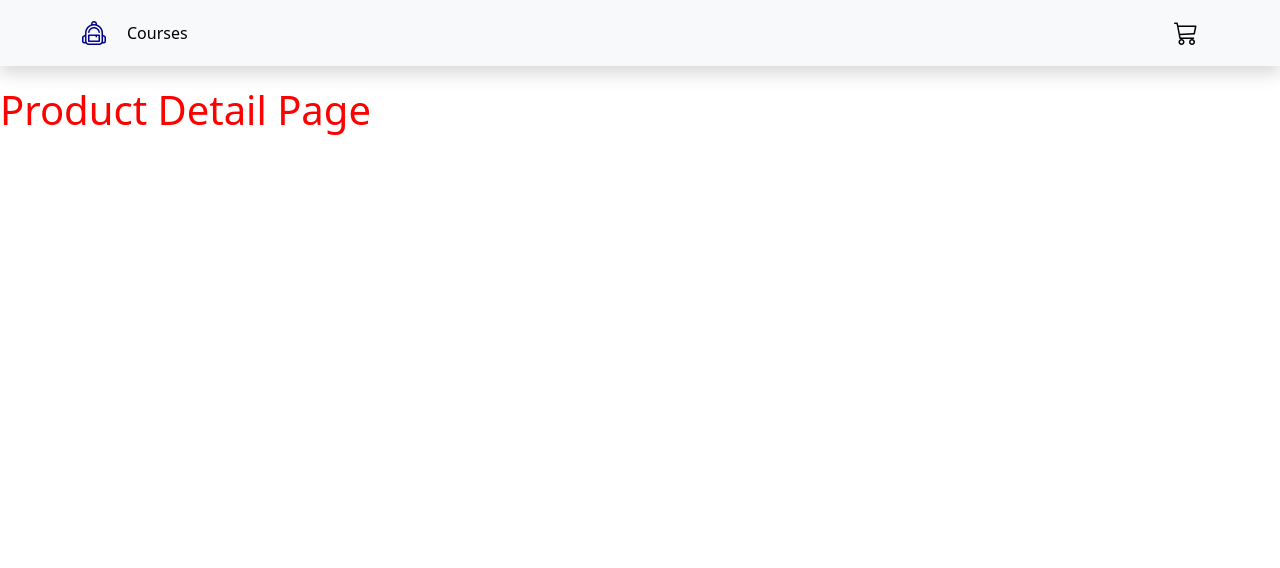
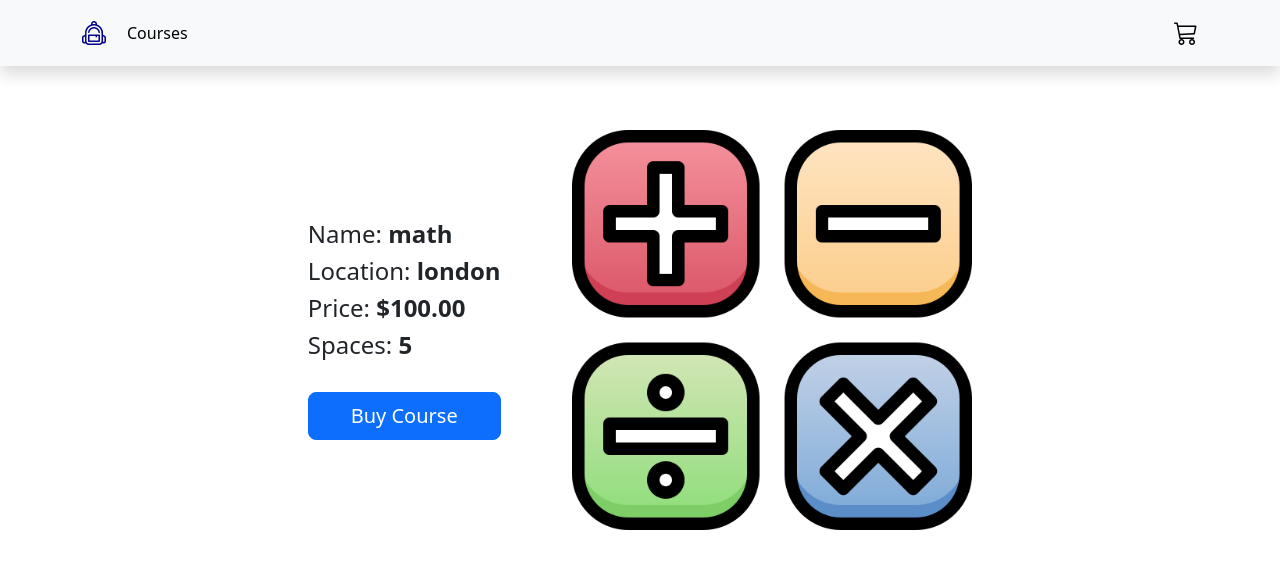
Before and after one commit to msani555/store-frontend, a Vue app: page /courses/123 in a window 1280 px wide. Shown: the top 568 px of the page. Built offline with nearby package versions, Linux system fonts and the light colour scheme.

Commit message:
add a single course page, fixed the link and adjust the dummy-data id

```diff
--- a/src/components/NavBar.vue
+++ b/src/components/NavBar.vue
@@ -36,7 +36,7 @@
 <style scoped>
 .navbar {
   padding: 10px 0;
-  margin-bottom: 20px;
+  margin-bottom: 4rem;
 }
 
 .navbar .nav-item {
--- a/src/dummy_data.js
+++ b/src/dummy_data.js
@@ -12,7 +12,7 @@ export const products = [
     imageUrl: mathImg,
   },
   {
-    id: '123',
+    id: '124',
     subject: 'math',
     location: 'york',
     price: '100.00',
@@ -20,7 +20,7 @@ export const products = [
     imageUrl: mathImg,
   },
   {
-    id: '123',
+    id: '125',
     subject: 'math',
     location: 'dubai',
     price: '100.00',
@@ -28,7 +28,7 @@ export const products = [
     imageUrl: mathImg,
   },
   {
-    id: '123',
+    id: '126',
     subject: 'english',
     location: 'london',
     price: '90.00',
@@ -36,7 +36,7 @@ export const products = [
     imageUrl: englishImg,
   },
   {
-    id: '123',
+    id: '127',
     subject: 'english',
     location: 'york',
     price: '90.00',
@@ -44,7 +44,7 @@ export const products = [
     imageUrl: englishImg,
   },
   {
-    id: '123',
+    id: '128',
     subject: 'english',
     location: 'dubai',
     price: '100.00',
@@ -52,7 +52,7 @@ export const products = [
     imageUrl: englishImg,
   },
   {
-    id: '123',
+    id: '129',
     subject: 'music',
     location: 'london',
     price: '80.00',
@@ -60,7 +60,7 @@ export const products = [
     imageUrl: musicImg,
   },
   {
-    id: '123',
+    id: '130',
     subject: 'music',
     location: 'york',
     price: '90.00',
@@ -68,7 +68,7 @@ export const products = [
     imageUrl: musicImg,
   },
   {
-    id: '123',
+    id: '131',
     subject: 'music',
     location: 'dubai',
     price: '80.00',
--- a/src/views/CourseDetailsPage.vue
+++ b/src/views/CourseDetailsPage.vue
@@ -1,10 +1,47 @@
 <template>
-  <h1>Product Detail Page</h1>
+  <section class="container">
+    <div class="row">
+      <article class="col-12 col-md-10 col-lg-8 mx-auto">
+        <div class="d-flex justify-content-around">
+          <div class="align-self-center">
+            <h4>
+              Name: <b>{{ course.subject }}</b>
+            </h4>
+            <h4>
+              Location: <b>{{ course.location }}</b>
+            </h4>
+            <h4>
+              Price: <b>${{ course.price }}</b>
+            </h4>
+            <h4>
+              Spaces: <b>{{ course.spaces }}</b>
+            </h4>
+            <div class="pt-4">
+              <button class="btn btn-lg btn-primary col-12">Buy Course</button>
+            </div>
+          </div>
+          <img
+            v-bind:src="course.imageUrl"
+            alt="product.imageUrl"
+            class="img-fluid"
+            style="width: 400px; height: 100%"
+          />
+        </div>
+      </article>
+    </div>
+  </section>
 </template>
 
 <script>
+import { products } from '@/dummy_data'
+
 export default {
   name: 'ProductDetailPage',
+  data() {
+    return {
+      course: products.find(p => p.id === this.$route.params.id),
+    }
+  },
 }
 </script>
 
```
